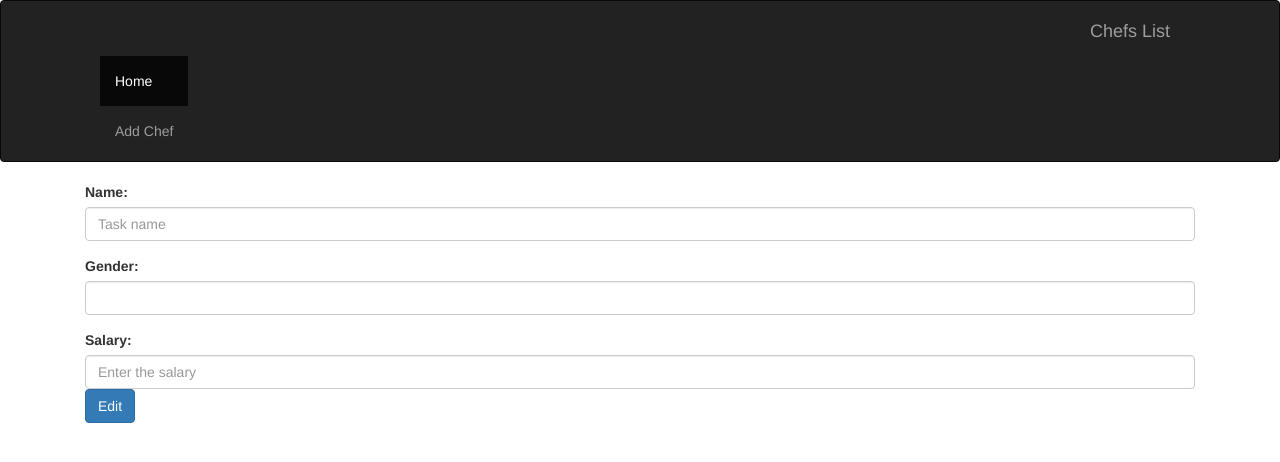
After one commit to lecaohao211/WEBG301ProjectWeb, a Symfony app: template templates/chef/edit.html.twig in a window 1280 px wide. The commit adds this page. Shown: the top 462 px of the page. Run offline with Twig, Linux system fonts and the light colour scheme; the template is opened without the code that fills it, so the values that code supplies are empty; form fields are guessed from the names that the template uses; some libraries are stand-ins or nearby versions.

Commit message:
Add fucntion edit a chef

```diff
--- /dev/null
+++ b/templates/chef/edit.html.twig
@@ -0,0 +1,35 @@
+{% extends 'base.html.twig' %}
+
+{% block body %}
+    {{ form_start(form) }}
+<div class="form-group">
+    <label for="name">Name:</label>
+    {{ form_widget(form.name,{
+        'attr':{
+            'class':'form-control',
+            'placeholder': 'Task name'
+        }
+    }) }}
+    <div class="invalid-feedback">
+        {{ form_errors(form.name) }}
+    </div>
+</div>
+<div class="form-group">
+    <label for="priority">Gender:</label>
+    {{ form_widget(form.gender,{
+        'attr':{
+            'class':'form-control'
+        }
+    }) }}
+</div>
+<div class="form-group">
+    <label for="description">Salary:</label>
+    {{ form_widget(form.salary,{
+        'attr':{
+            'class':'form-control',
+            'placeholder': 'Enter the salary'
+        }
+    }) }}
+    <input type="submit" name="edit_todo" value="Edit" class="btn btn-primary"/>
+    {{ form_end(form) }}
+    {% endblock %}
--- a/templates/chef/index.html.twig
+++ b/templates/chef/index.html.twig
@@ -16,7 +16,7 @@
                 <td>{{ chef.Name }}</td>
                 <td>
                     <a href="{{ path('chef_details',{'id':chef.id}) }}"  class="btn btn-info">View</a>
-                   {#   <a href="{{ path('chef_edit', {'id': chef.id}) }}" class='btn btn-default'>Edit</a> #}
+                    <a href="{{ path('chef_edit', {'id': chef.id}) }}" class='btn btn-default'>Edit</a>
                    <a href="{{ path('chef_delete', {'id': chef.id}) }}" class='btn btn-danger'>Delete</a>
                 </td>
             </tr>
```
Also changed, not shown: src/Controller/ChefController.php (+26 -0 lines).
